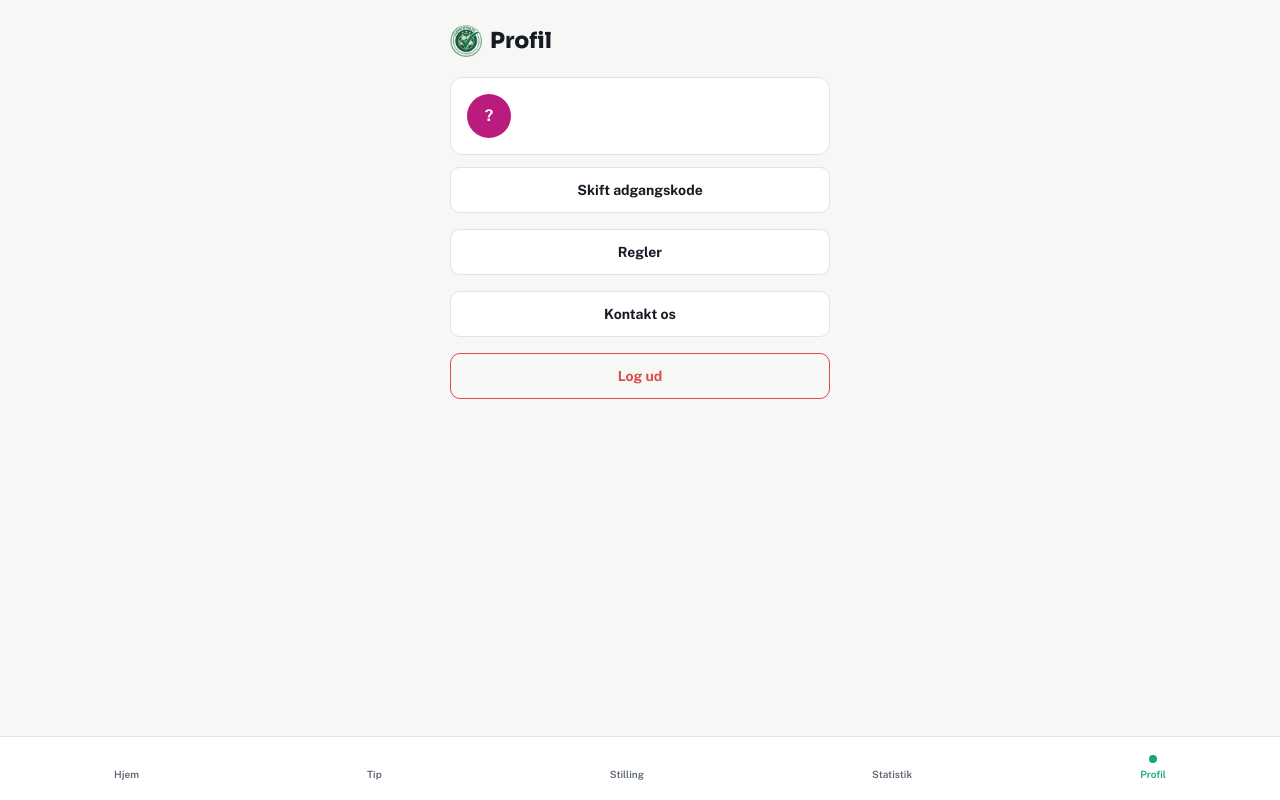
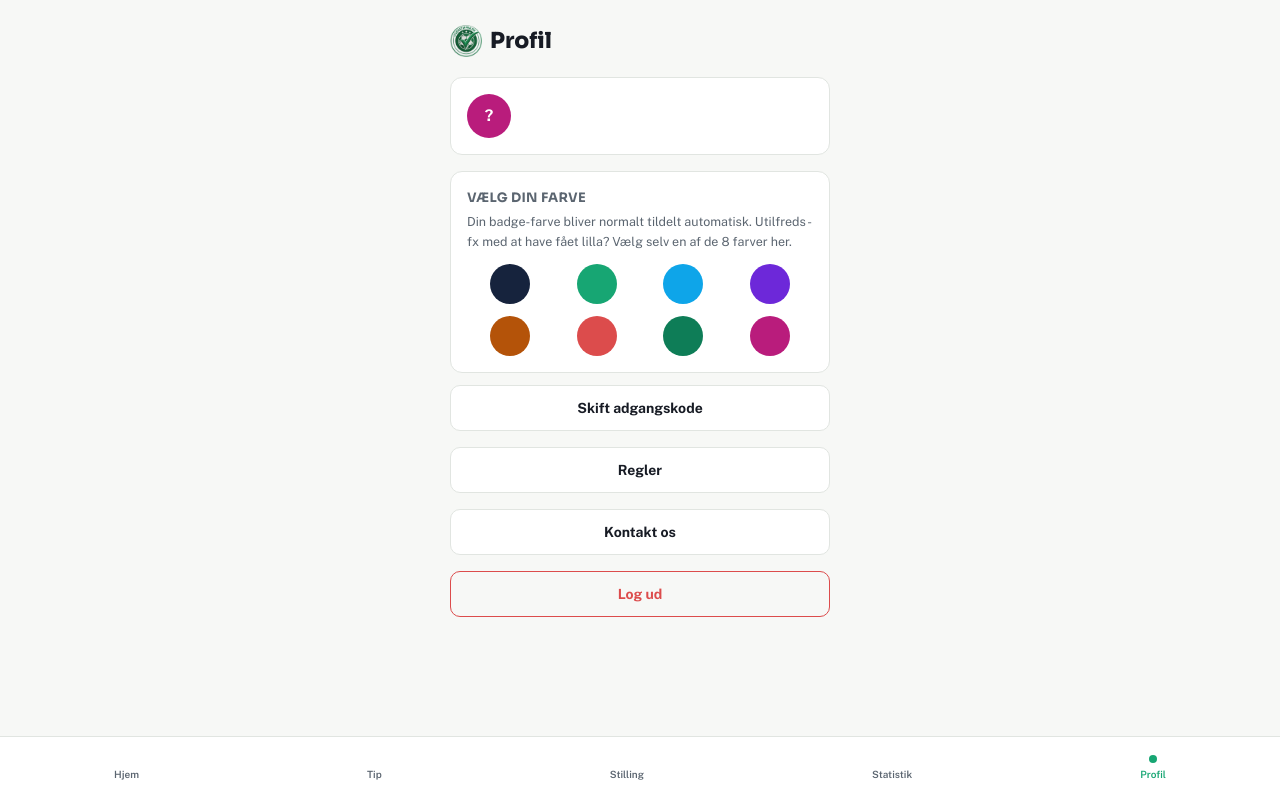
Before and after one commit to HenrikAmar/ugenstipper, a Next.js app: page /profil in a window 1280 px wide. Built offline with nearby package versions, Linux system fonts and the light colour scheme; no server answers; the database is empty.

Commit message:
Vælg farve

```diff
--- /dev/null
+++ b/src/app/profil/actions.ts
@@ -0,0 +1,36 @@
+"use server";
+
+import { revalidatePath } from "next/cache";
+import { createClient } from "@/lib/supabase/server";
+import { AVATAR_PALETTE } from "@/components/TeamBadge";
+
+// Gemmer (eller fjerner, ved color === null) brugerens selvvalgte
+// badge-farve - se AvatarColorPicker.tsx på profilsiden.
+export async function setAvatarColor(color: string | null) {
+  const supabase = createClient();
+  const {
+    data: { user },
+  } = await supabase.auth.getUser();
+
+  if (!user) {
+    return { error: "Du er ikke logget ind." };
+  }
+
+  if (color !== null && !AVATAR_PALETTE.includes(color)) {
+    return { error: "Ugyldig farve." };
+  }
+
+  const { error } = await supabase
+    .from("profiles")
+    .update({ avatar_color: color })
+    .eq("id", user.id);
+
+  if (error) {
+    return { error: "Kunne ikke gemme farven. Prøv igen." };
+  }
+
+  // /stilling skal også vise den nye farve med det samme.
+  revalidatePath("/profil");
+  revalidatePath("/stilling");
+  return { error: null };
+}
--- a/src/app/profil/page.tsx
+++ b/src/app/profil/page.tsx
@@ -5,6 +5,7 @@ import { AppHeader } from "@/components/AppHeader";
 import { ChangePasswordForm } from "@/components/ChangePasswordForm";
 import { InviteFriend } from "@/components/InviteFriend";
 import { MiniligaCard } from "@/components/MiniligaCard";
+import { AvatarColorPicker } from "@/components/AvatarColorPicker";
 import { redirect } from "next/navigation";
 
 // Rollen (admin/user) kan ændre sig i databasen - må ikke caches.
@@ -26,7 +27,7 @@ export default async function ProfilPage() {
   const [{ data: profile }, { data: inviteRow }, { data: miniliga }] = await Promise.all([
     supabase
       .from("profiles")
-      .select("display_name, role")
+      .select("display_name, role, avatar_color")
       .eq("id", user?.id ?? "")
       .maybeSingle(),
     supabase
@@ -55,7 +56,11 @@ export default async function ProfilPage() {
       <AppHeader title="Profil" />
 
       <div className="card mx-5 mt-4 flex items-center gap-3.5 rounded-xl p-4">
-        <TeamBadge team={profile?.display_name ?? "?"} size={44} />
+        <TeamBadge
+          team={profile?.display_name ?? "?"}
+          size={44}
+          colorOverride={profile?.avatar_color}
+        />
         <div>
           <div className="text-[15px] font-bold">{profile?.display_name}</div>
           <div className="text-[12.5px] text-text-muted">{user?.email}</div>
@@ -71,6 +76,8 @@ export default async function ProfilPage() {
       {user && <InviteFriend qualifiedInvites={inviteRow?.qualified_invites ?? 0} />}
 
       {user && <MiniligaCard leagueName={miniligaName} hasPassword={miniligaHasPassword} />}
+
+      <AvatarColorPicker currentColor={profile?.avatar_color ?? null} />
 
       <ChangePasswordForm />
 
--- a/src/app/stilling/page.tsx
+++ b/src/app/stilling/page.tsx
@@ -65,7 +65,7 @@ export default async function StillingPage({
 
   const [{ data: profiles }, { data: roundsData }, { data: tips }, { data: inviteTop }] =
     await Promise.all([
-      supabase.from("profiles").select("id, display_name"),
+      supabase.from("profiles").select("id, display_name, avatar_color"),
       supabase.from("rounds").select("id, number, season, kind, is_current, created_at"),
       supabase.from("tips").select("user_id, points, matches(round_id, rounds(kind, season))"),
       supabase
--- /dev/null
+++ b/src/components/AvatarColorPicker.tsx
@@ -0,0 +1,71 @@
+"use client";
+
+import { useState, useTransition } from "react";
+import { AVATAR_PALETTE } from "@/components/TeamBadge";
+import { setAvatarColor } from "@/app/profil/actions";
+
+// Lader brugeren selv vælge sin badge-farve blandt de 8 faste farver, i
+// stedet for at få tildelt én automatisk - midlertidig løsning indtil
+// rigtige klublogoer kan bruges (se avatar_farve.sql).
+export function AvatarColorPicker({ currentColor }: { currentColor: string | null }) {
+  const [selected, setSelected] = useState(currentColor);
+  const [pending, startTransition] = useTransition();
+  const [error, setError] = useState<string | null>(null);
+
+  function handlePick(color: string) {
+    // Klikker man på den allerede valgte farve igen, nulstiller vi til den
+    // automatiske farve i stedet.
+    const next = selected === color ? null : color;
+    const previous = selected;
+    setSelected(next);
+    setError(null);
+    startTransition(async () => {
+      const result = await setAvatarColor(next);
+      if (result.error) {
+        setError(result.error);
+        setSelected(previous);
+      }
+    });
+  }
+
+  return (
+    <div className="card mx-5 mt-4 rounded-xl p-4">
+      <h3 className="text-[13px] font-bold uppercase tracking-wide text-text-muted">
+        Vælg din farve
+      </h3>
+      <p className="mt-1 text-[12.5px] leading-relaxed text-text-muted">
+        Din badge-farve bliver normalt tildelt automatisk. Utilfreds - fx med at have fået lilla?
+        Vælg selv en af de 8 farver her.
+      </p>
+      <div className="mt-3 grid grid-cols-4 justify-items-center gap-y-3">
+        {AVATAR_PALETTE.map((color) => (
+          <button
+            key={color}
+            type="button"
+            onClick={() => handlePick(color)}
+            disabled={pending}
+            aria-label={`Vælg farven ${color}`}
+            aria-pressed={selected === color}
+            className={`flex h-10 w-10 items-center justify-center rounded-full transition disabled:opacity-60 ${
+              selected === color ? "ring-2 ring-offset-2 ring-navy" : ""
+            }`}
+            style={{ backgroundColor: color }}
+          >
+            {selected === color && <span className="text-[16px] font-bold text-white">✓</span>}
+          </button>
+        ))}
+      </div>
+      {selected && (
+        <button
+          type="button"
+          onClick={() => handlePick(selected)}
+          disabled={pending}
+          className="mt-3 text-[12px] font-semibold text-text-muted underline underline-offset-2"
+        >
+          Nulstil til automatisk farve
+        </button>
+      )}
+      {error && <p className="mt-2 text-[12px] font-semibold text-danger">{error}</p>}
+    </div>
+  );
+}
--- a/src/components/MiniligaStanding.tsx
+++ b/src/components/MiniligaStanding.tsx
@@ -40,7 +40,7 @@ export function MiniligaStanding({
                 <div className="w-5 text-center font-heading text-sm font-bold text-text-muted">
                   {row.rank}
                 </div>
-                <TeamBadge team={row.display_name} size={34} />
+                <TeamBadge team={row.display_name} size={34} colorOverride={row.avatar_color} />
                 <div className="flex-1 text-sm font-bold">
                   {row.display_name}
                   {isMe && (
--- a/src/components/StandingList.tsx
+++ b/src/components/StandingList.tsx
@@ -40,7 +40,7 @@ export function StandingList({
               <div className="w-5 text-center font-heading text-sm font-bold text-text-muted">
                 {row.rank}
               </div>
-              <TeamBadge team={row.display_name} size={34} />
+              <TeamBadge team={row.display_name} size={34} colorOverride={row.avatar_color} />
               <div className="flex-1 text-sm font-bold">
                 {row.display_name}
                 {isMe && (
--- a/src/components/TeamBadge.tsx
+++ b/src/components/TeamBadge.tsx
@@ -1,6 +1,11 @@
 import { getClubStyle } from "@/lib/clubColors";
 
-const FALLBACK_PALETTE = [
+// Samme palette bruges til brugernes badges (kampklubberne har deres egne,
+// rigtige farver via getClubStyle) - både til det automatiske "tilfældige"
+// farvevalg herunder, og til "Vælg din farve" på profilsiden
+// (AvatarColorPicker.tsx), så de 8 valgmuligheder altid matcher det, man
+// reelt kan ende med at få tildelt automatisk.
+export const AVATAR_PALETTE = [
   "#16233D",
   "#17A673",
   "#0EA5E9",
@@ -16,7 +21,7 @@ function fallbackColorFor(name: string) {
   for (let i = 0; i < name.length; i++) {
     hash = name.charCodeAt(i) + ((hash << 5) - hash);
   }
-  return FALLBACK_PALETTE[Math.abs(hash) % FALLBACK_PALETTE.length];
+  return AVATAR_PALETTE[Math.abs(hash) % AVATAR_PALETTE.length];
 }
 
 function initialsFor(name: string) {
@@ -29,7 +34,19 @@ function initialsFor(name: string) {
     .toUpperCase();
 }
 
-export function TeamBadge({ team, size = 30 }: { team: string; size?: number }) {
+export function TeamBadge({
+  team,
+  size = 30,
+  colorOverride,
+}: {
+  team: string;
+  size?: number;
+  // Bruges når det er en BRUGER (ikke en fodboldklub), som selv har valgt en
+  // farve på profilsiden ("Vælg din farve") - i stedet for den automatisk
+  // udregnede tilfældige farve herunder. Har ingen effekt for rigtige
+  // klubnavne (de bruger altid deres egen, rigtige farve).
+  colorOverride?: string | null;
+}) {
   const club = getClubStyle(team);
   const initials = club ? club.code : initialsFor(team);
 
@@ -45,7 +62,7 @@ export function TeamBadge({ team, size = 30 }: { team: string; size?: number })
     : {
         width: size,
         height: size,
-        backgroundColor: fallbackColorFor(team),
+        backgroundColor: colorOverride || fallbackColorFor(team),
         fontSize: Math.round(size * 0.37),
       };
 
--- a/src/lib/ranking.ts
+++ b/src/lib/ranking.ts
@@ -2,6 +2,7 @@ export interface RankRow {
   id: string;
   display_name: string;
   points: number;
+  avatar_color?: string | null;
 }
 
 export interface StickyRow extends RankRow {
--- a/src/lib/types.ts
+++ b/src/lib/types.ts
@@ -4,6 +4,9 @@ export interface Profile {
   id: string;
   display_name: string;
   role: Role;
+  // Selvvalgt avatar-farve (en af de 8 faste farver) - null hvis brugeren
+  // ikke selv har valgt en, og bare får den automatisk udregnede farve.
+  avatar_color: string | null;
   created_at: string;
 }
 
```
Also changed, not shown: 1 other file (tests, documents, lock files or other folders).
